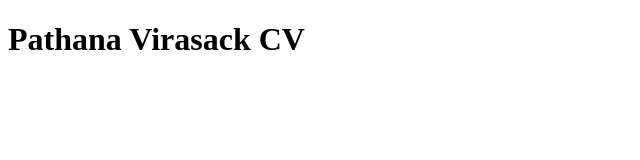
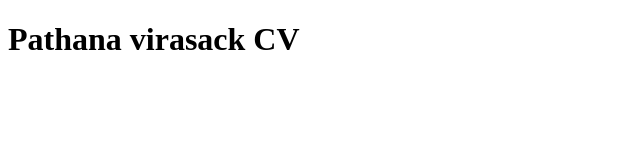
Before and after one commit to pathana-virasack/pathana-virasack.github.io, a plain HTML site: page HTML/index.html in a window 1280 px wide. Shown: the full height of the page, 0-640 px from the left. Drawn offline with Linux system fonts and the light colour scheme.

Commit message:
ajout nouveau titre

```diff
--- a/HTML/index.html
+++ b/HTML/index.html
@@ -1,13 +1,12 @@
 <!DOCTYPE html>
-<html lang="fr">
+<html lang="en">
 <head>
     <meta charset="UTF-8">
     <meta http-equiv="X-UA-Compatible" content="IE=edge">
     <meta name="viewport" content="width=device-width, initial-scale=1.0">
-    <link rel="stylesheet" href="../CSS/style.css">
-    <title>Pathana Virasack CV</title>
+    <title>Pathana virasack CV</title>
 </head>
 <body>
-    <h1> Pathana Virasack <span>CV</span></h1>
+    <h1>Pathana virasack CV</h1>
 </body>
 </html>
```
